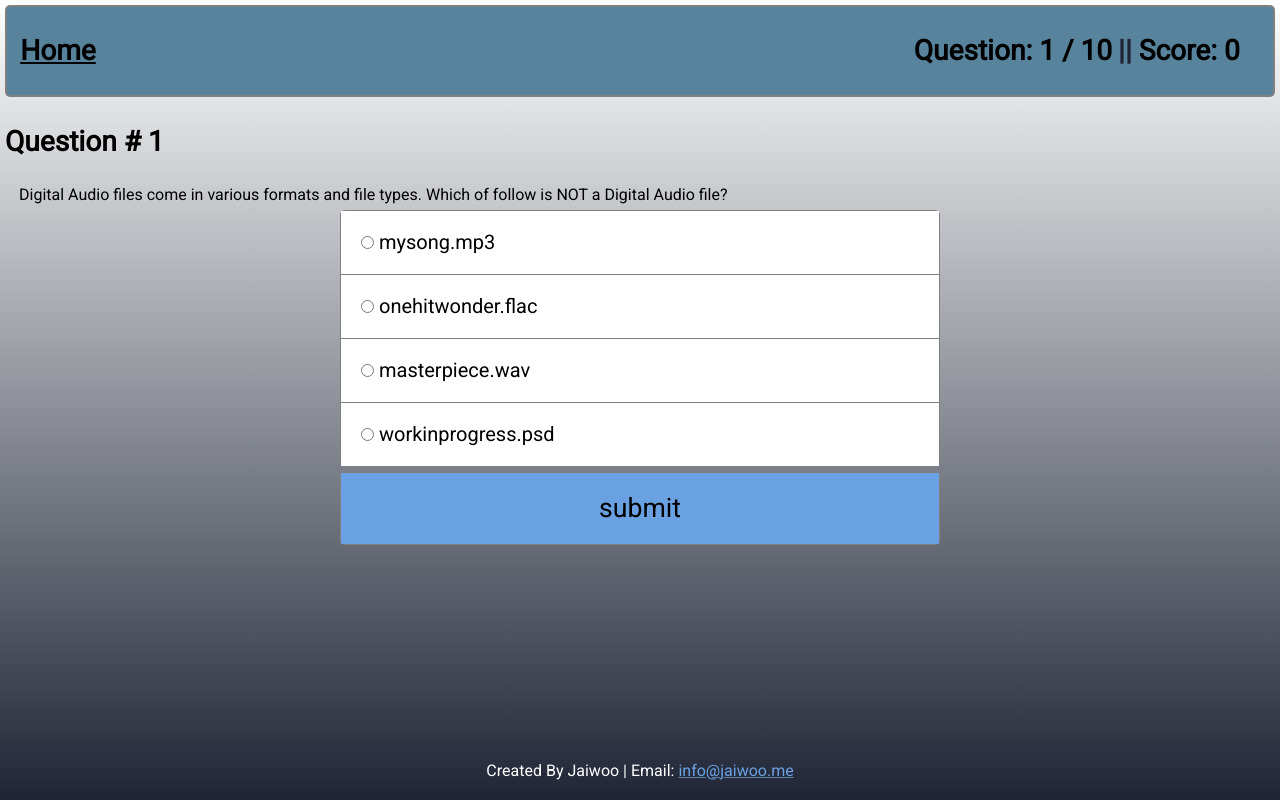
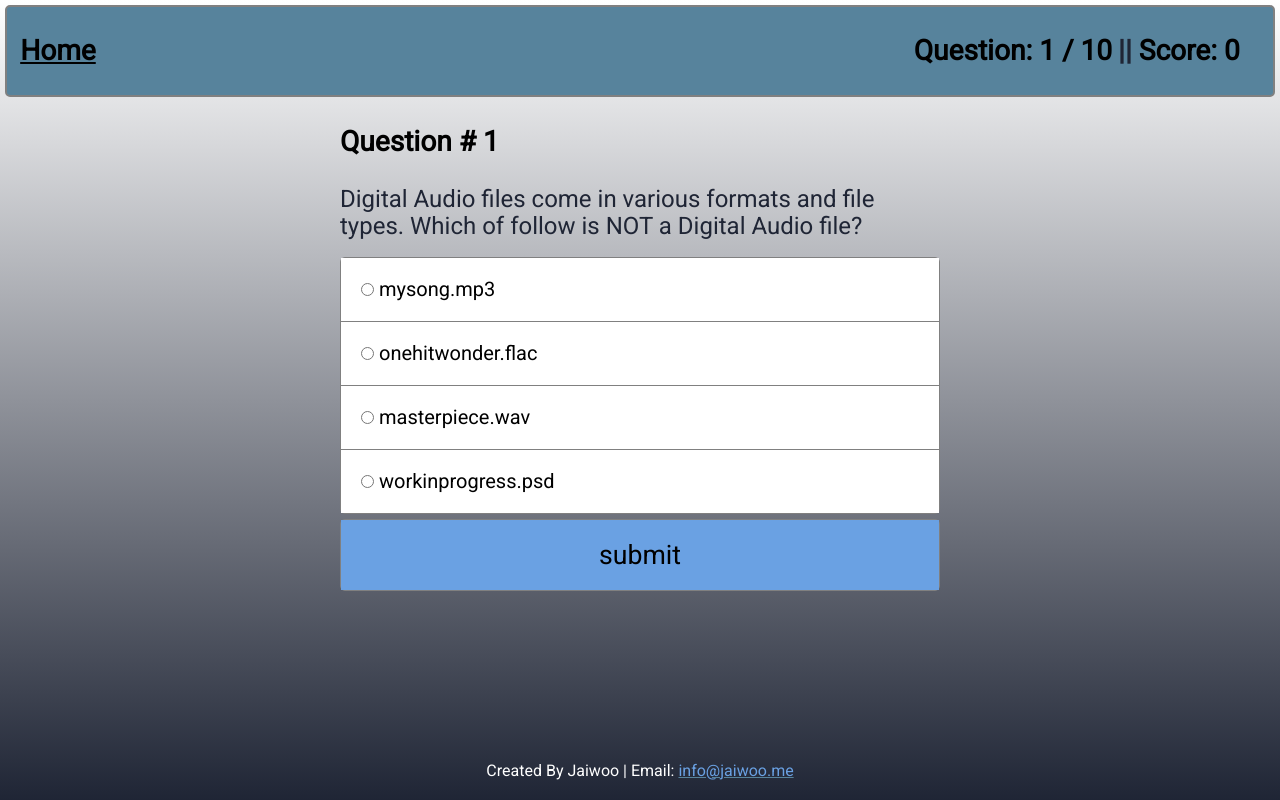
Before and after one commit to Jaiwoo/Jaiwoo-s-Digital-Audio-Quiz, a plain HTML site: page index.html in a window 1280 px wide. Both pictures are taken after a click on the button "Get Started!". Drawn offline with nearby package versions, Linux system fonts and the light colour scheme.

Commit message:
a11y-fixes implemented

```diff
--- a/index.css
+++ b/index.css
@@ -127,9 +127,18 @@
 
 /* question container styling */
 
-.question-text-area {
+.question-header {
+  font-size: 18pt;
   max-width: 600px;
   margin: 0 auto;
+}
+
+.question-text {
+  color: #1F2535;
+  font-size: 18pt;
+  max-width: 600px;
+  margin: 0 auto;
+  padding-bottom: 10px;
 }
 
 .question-form fieldset{
--- a/index.html
+++ b/index.html
@@ -34,7 +34,7 @@
     <main role="main">
 
         <!--start page section to be display on page load and trigger quiz start-->
-        <section class="start-page" role="contentinfo" aria-label="Jaiwoo's Audio quiz start page">
+        <section class="start-page" aria-label="Jaiwoo's Audio quiz start page">
             <h2 class="start-page-heading">Ready to test your knowledge of Digital Audio?</h2>
             <div class="start-page-text">
                 <p> Click on the waveform below to learn more on Wikipedia then come back
@@ -50,7 +50,7 @@
 
 
         <!--this section is hidden on load, contains all content for questions-->
-        <section class="question-container hidden" role="contentinfo" aria-label="A question with 4 possible answers.">
+        <section class="question-container hidden" aria-label="A question with 4 possible answers.">
 
 
             <!--question #-->
@@ -98,7 +98,7 @@
         </section>
 
         <!--feedback container with next button hidden on load-->
-        <section class="feedback-container hidden" role="contentinfo" aria-label="Feedback for previously answered question.">
+        <section class="feedback-container hidden" aria-label="Feedback for previously answered question.">
             <div class="answer-type">
                 <span>Correct Answer!</span>
             </div>
@@ -112,7 +112,7 @@
 
 
         <!--section for results and restart button, hidden on load-->
-        <section class="results-container hidden" role="contentinfo" aria-label="Results and final score for quiz with option to restart.">
+        <section class="results-container hidden" aria-label="Results and final score for quiz with option to restart.">
             <div class="results-text">
                 <p>Nice Job! You got <span class="final-score"></span> out of 10 questions correct.
                 Click the restart button to try again. Learn more about Digital Audio at
```
